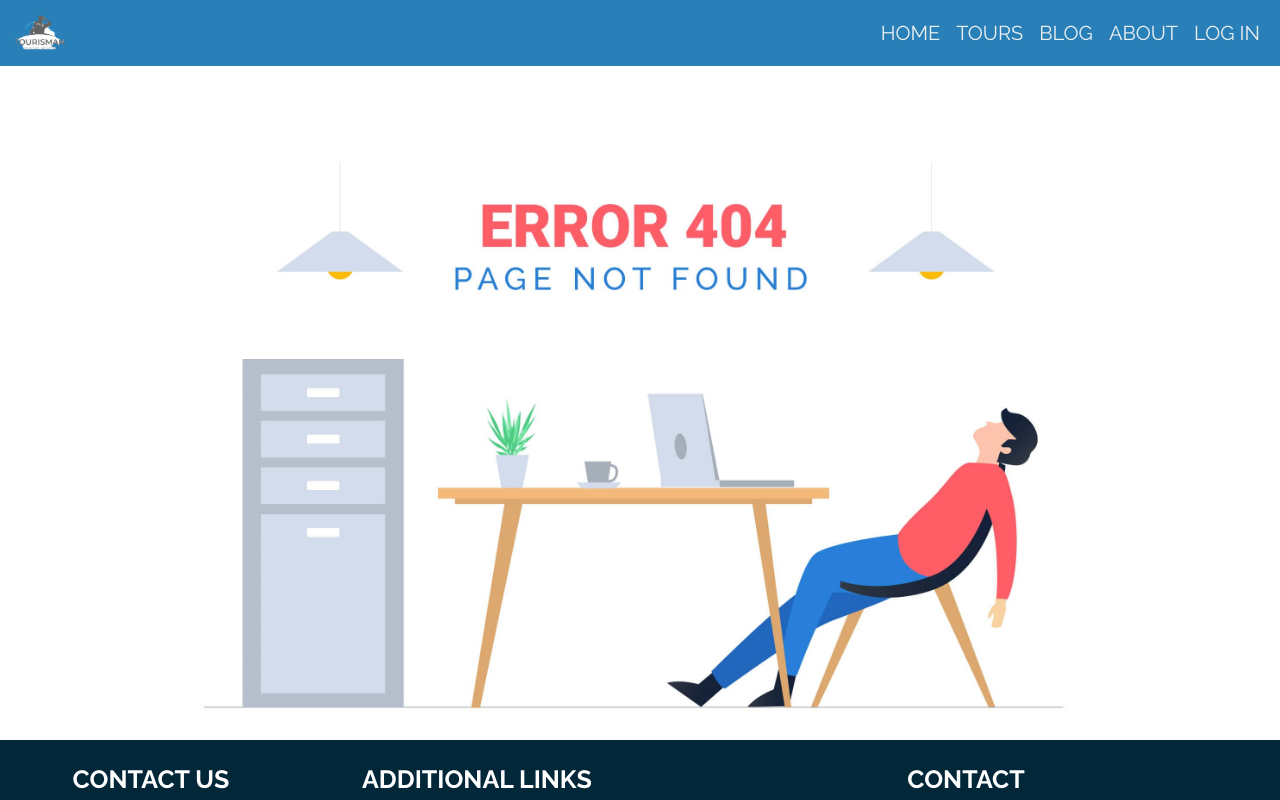
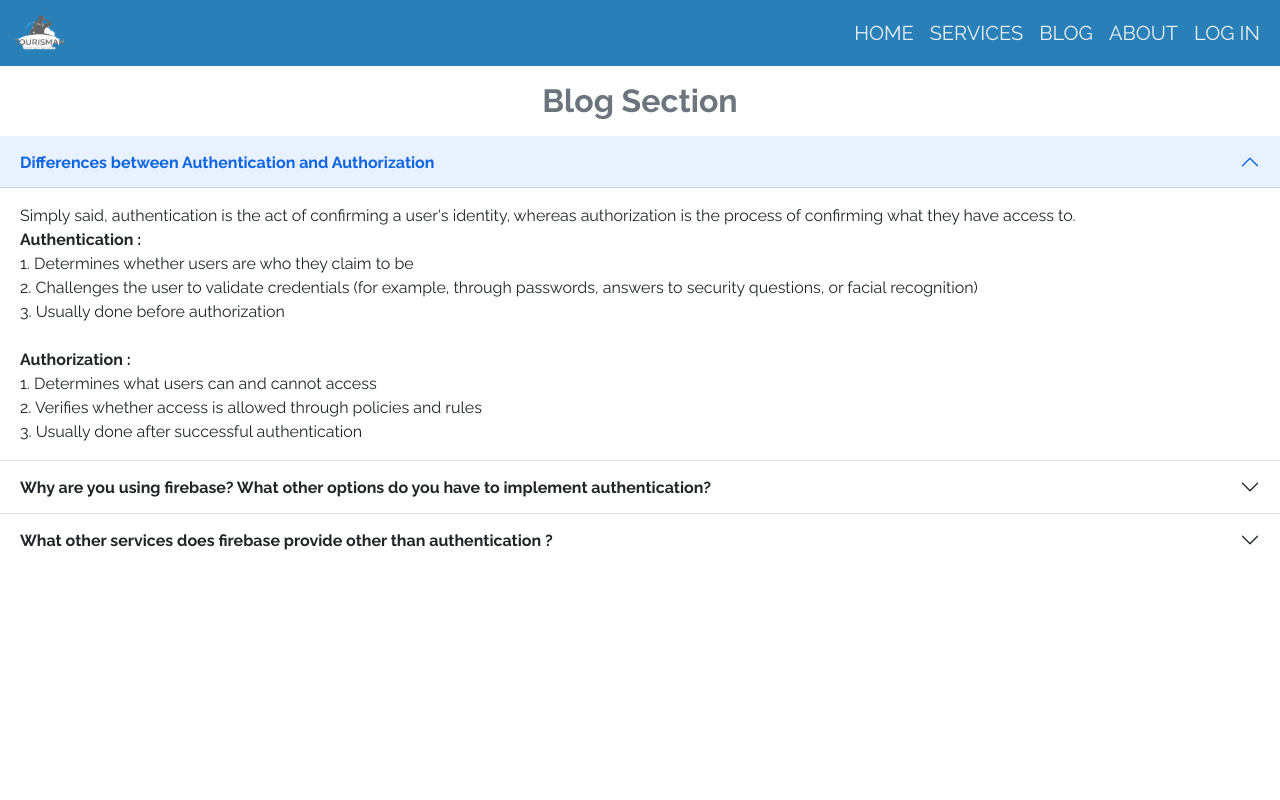
Before and after one commit to eliyas700/Assignment-10-TourisMan-, a React (Create React App) app: page /blog in a window 1280 px wide. Shown: the top 800 px of the page. Built offline with nearby package versions, Linux system fonts and the light colour scheme; no server answers.

Commit message:
Blog Section Completed

```diff
--- a/src/App.css
+++ b/src/App.css
@@ -1,5 +1,5 @@
 .App {
-  text-align: center;
+  overflow-x: hidden !important;
 }
 
 .App-logo {
@@ -32,6 +32,7 @@
   from {
     transform: rotate(0deg);
   }
+
   to {
     transform: rotate(360deg);
   }
--- a/src/App.js
+++ b/src/App.js
@@ -1,5 +1,6 @@
 import { Route, Routes } from "react-router-dom";
 import "./App.css";
+import Blog from "./Pages/Blog/Blog";
 import Checkout from "./Pages/CheckOut/Checkout";
 import Footer from "./Pages/Footer/Footer";
 import HomePage from "./Pages/Homepage/HomePage";
@@ -7,6 +8,7 @@ import Login from "./Pages/Login/Login";
 import RequireAuth from "./Pages/Login/RequireAuth/RequireAuth";
 import SignUp from "./Pages/Login/SignUp";
 import NotFound from "./Pages/NotFound/NotFound";
+import Services from "./Pages/Services/Services";
 import Header from "./Pages/Shared/Header/Header";
 
 function App() {
@@ -15,6 +17,7 @@ function App() {
       <Header></Header>
       <Routes>
         <Route path="/" element={<HomePage></HomePage>}></Route>
+        <Route path="home" element={<HomePage></HomePage>}></Route>
 
         <Route path="/login" element={<Login></Login>}></Route>
         <Route path="/signup" element={<SignUp></SignUp>}></Route>
@@ -26,6 +29,8 @@ function App() {
             </RequireAuth>
           }
         ></Route>
+
+        <Route path="/blog" element={<Blog></Blog>}></Route>
         <Route path="*" element={<NotFound />}></Route>
       </Routes>
       <Footer></Footer>
--- /dev/null
+++ b/src/Pages/Blog/Blog.js
@@ -0,0 +1,75 @@
+import React from "react";
+import { Accordion } from "react-bootstrap";
+
+const Blog = () => {
+  return (
+    <div style={{ minHeight: "100vh" }}>
+      <h2 className="text-secondary fw-bold text-center my-3">Blog Section </h2>
+      <Accordion defaultActiveKey="0" flush>
+        <Accordion.Item eventKey="0">
+          <Accordion.Header>
+            <span className="fw-bold">
+              {" "}
+              Differences between Authentication and Authorization{" "}
+            </span>
+          </Accordion.Header>
+          <Accordion.Body>
+            Simply said, authentication is the act of confirming a user's
+            identity, whereas authorization is the process of confirming what
+            they have access to. <br />
+            <b>Authentication :</b> <br />
+            1. Determines whether users are who they claim to be <br />
+            2. Challenges the user to validate credentials (for example, through
+            passwords, answers to security questions, or facial recognition){" "}
+            <br />
+            3. Usually done before authorization <br /> <br />
+            <b>Authorization :</b> <br />
+            1. Determines what users can and cannot access <br />
+            2. Verifies whether access is allowed through policies and rules{" "}
+            <br />
+            3. Usually done after successful authentication
+          </Accordion.Body>
+        </Accordion.Item>
+        <Accordion.Item eventKey="1">
+          <Accordion.Header>
+            <span className="fw-bold">
+              Why are you using firebase? What other options do you have to
+              implement authentication?
+            </span>
+          </Accordion.Header>
+          <Accordion.Body>
+            Google Firebase is a platform that lets developers to create apps
+            for iOS, Android, and the web.Many characteristics distinguish
+            Google Firebase as the go-to backend development tool for web and
+            mobile projects. It decreases the amount of effort and time spent on
+            development. It's also an excellent prototyping tool. Firebase is a
+            simple, lightweight, user-friendly, and well-known platform.Indeed,
+            using Firebase as a backend for dynamic apps is a less technical and
+            time-consuming alternative to building full-fledged backend
+            code.With Firebase, it's pretty simple to connect and use built-in
+            third-party authentication providers, including Google, Facebook,
+            Twitter, among others. <br /> <br />
+            Other options we have to implement authentication : <br />
+            Parse , Back4App , AWS Amplify,Kuzzle, Couchbase, NativeScript, RxDB
+            , Flutter, LoopBack etc.
+          </Accordion.Body>
+        </Accordion.Item>
+        <Accordion.Item eventKey="2">
+          <Accordion.Header>
+            <span className="fw-bold">
+              What other services does firebase provide other than
+              authentication ?
+            </span>
+          </Accordion.Header>
+          <Accordion.Body>
+            There are many services which Firebase provides, Most useful of them
+            are: Cloud Firestore. Cloud Functions. Authentication. Hosting.
+            Cloud Storage. Google Analytics. Predictions. Cloud Messaging.
+          </Accordion.Body>
+        </Accordion.Item>
+      </Accordion>
+    </div>
+  );
+};
+
+export default Blog;
--- a/src/Pages/Review/Review.css
+++ b/src/Pages/Review/Review.css
@@ -1,5 +1,19 @@
 .cardBody {
     box-shadow: 5px 5px 10px #3e3e3e;
+    transition: .5s ease-in-out;
+}
+
+.review-item {
+    transition: .5s ease-in-out;
+}
+
+.review-item:hover {
+    transform: scale(1.07);
+}
+
+.cardBody:hover {
+    box-shadow: none;
+
 }
 
 .card-img {
--- a/src/Pages/Review/Review.js
+++ b/src/Pages/Review/Review.js
@@ -11,7 +11,9 @@ const Review = () => {
   }, []);
   return (
     <div style={{ marginTop: "80px" }}>
-      <h2 className="fw-bold text-secondary my-5">Clients Feed Back</h2>
+      <h2 className="fw-bold text-secondary my-5 text-center">
+        Clients Feed Back
+      </h2>
 
       <div className="container my-5">
         {" "}
--- a/src/Pages/Services/Services.js
+++ b/src/Pages/Services/Services.js
@@ -10,8 +10,8 @@ const Services = () => {
   }, []);
   console.log(services);
   return (
-    <div style={{ marginTop: "60px" }} className=" ">
-      <h2 className="text-secondary d-block fw-bold py-3">
+    <div id="services" style={{ marginTop: "60px" }} className=" ">
+      <h2 className="text-secondary text-center d-block fw-bold py-3">
         Services That I Provide
       </h2>
       <div className="container mx-auto ">
--- a/src/Pages/Shared/Header/Header.js
+++ b/src/Pages/Shared/Header/Header.js
@@ -28,10 +28,10 @@ const Header = () => {
               <Nav.Link className="fs-5" as={Link} to="/">
                 Home
               </Nav.Link>
-              <Nav.Link className="fs-5" href="#action2">
-                Tours
+              <Nav.Link className="fs-5" href="home#services">
+                Services
               </Nav.Link>
-              <Nav.Link className="fs-5" href="#action2">
+              <Nav.Link className="fs-5" as={Link} to="/blog">
                 Blog
               </Nav.Link>
               <Nav.Link className="fs-5" href="#action2">
```
